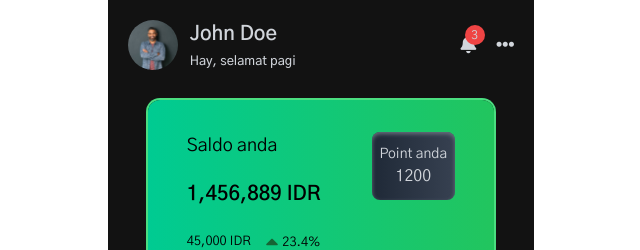
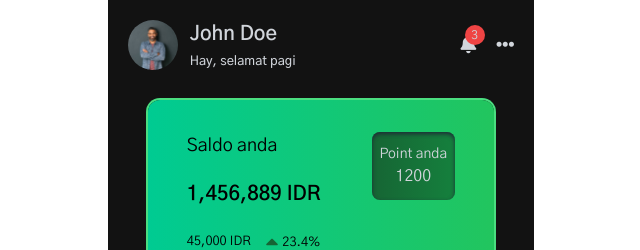
Before and after one commit to or-abdillh/echo-wallet, a Vue app: page /home in a window 1280 px wide. Shown: the top 250 px of the page, without its empty margins (319-959 px from the left). Built offline with nearby package versions, Linux system fonts and the light colour scheme.

Commit message:
Update balance card

```diff
--- a/src/components/BalanceCard.vue
+++ b/src/components/BalanceCard.vue
@@ -18,7 +18,7 @@ h1 {
 				</span>
 			</span>
 		</section>
-		<section class="grid place-items-center rounded-lg bg-gradient-to-r from-gray-800 to-gray-700 shadow shadow-gray-500 shadow-inner text-gray-300 px-2 py-3">
+		<section class="grid place-items-center rounded-lg bg-gradient-to-r from-green-800 to-green-700 shadow shadow-gray-800 shadow-inner text-gray-300 px-2 py-3">
 			<section class="flex flex-col text-center">
 				<span class="text-sm">Point anda</span>
 				<span>{{ balances.points }}</span>
```
